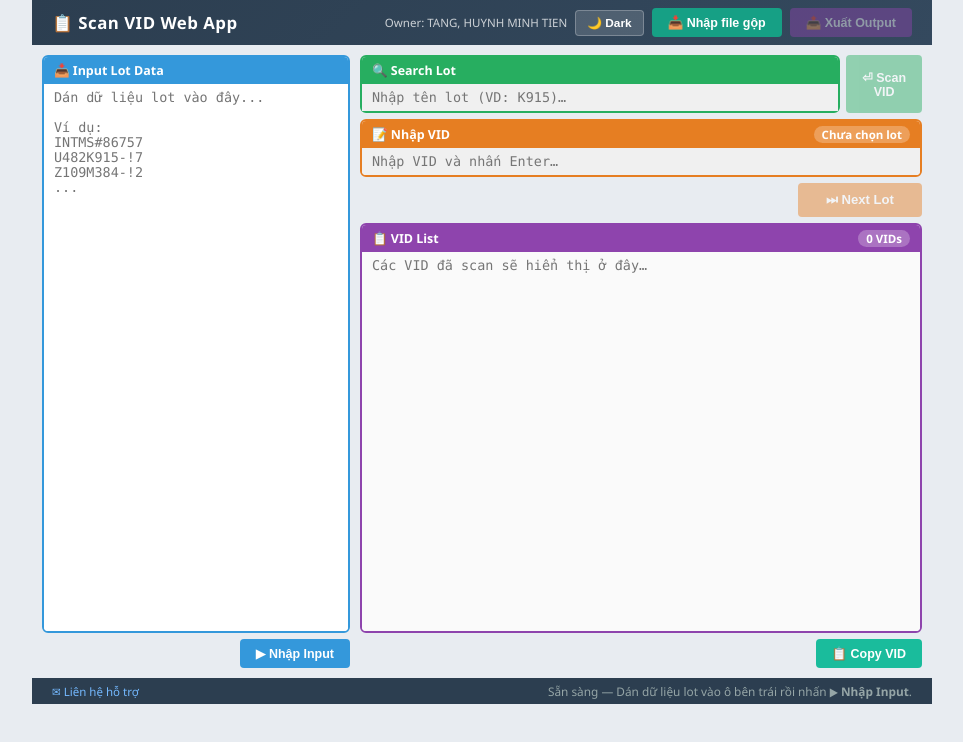
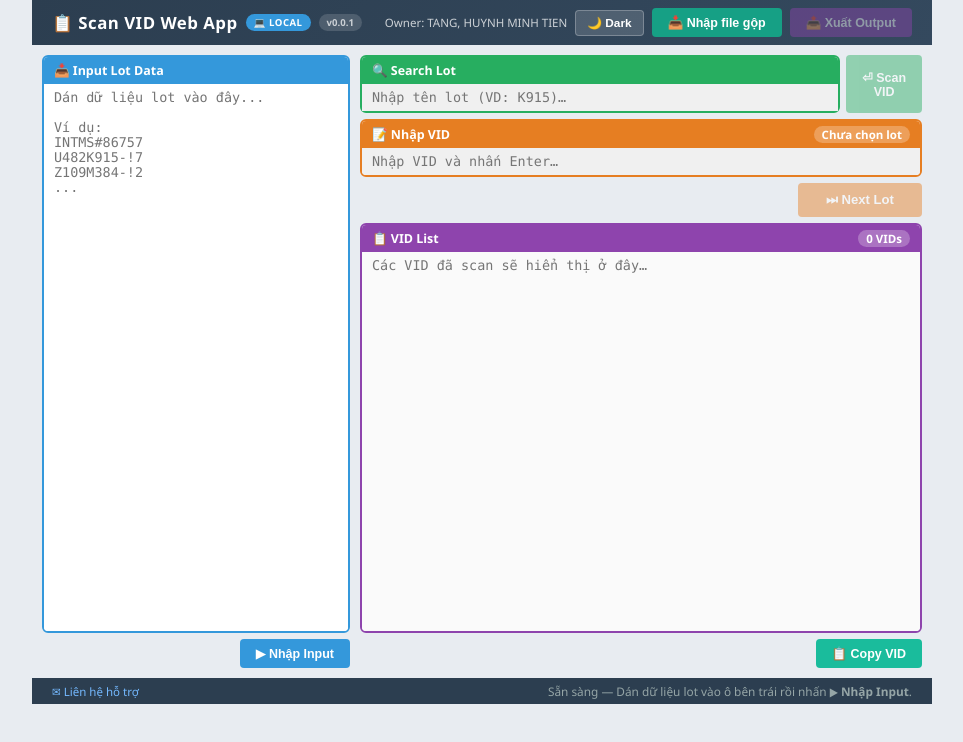
Before and after one commit to TienMat999/scan-vid-web-app, a website: page index.html in a window 1280 px wide. Shown: the whole page, without its empty margins (158-1121 px from the left). Drawn offline with Linux system fonts and the light colour scheme.

Commit message:
release: v0.0.1 - production setup with env badge, vercel config & docs
- Add vercel.json with security headers and clean URLs

- Add environment indicator badge (PREVIEW/LOCAL/hidden for prod)

- Add version badge v0.0.1 in header

- Update README.md with environments, workflow, and tech docs

- Update package.json version to 0.0.1 with description

```diff
--- a/index.html
+++ b/index.html
@@ -399,7 +399,25 @@
 
 <!-- ==================== HEADER ==================== -->
 <header class="app-header">
-    <h1>📋 Scan VID Web App</h1>
+    <div style="display:flex; align-items:center; gap:8px;">
+        <h1>📋 Scan VID Web App</h1>
+        <span id="envBadge" style="
+            font-size: 0.6rem;
+            padding: 2px 8px;
+            border-radius: 10px;
+            font-weight: 700;
+            display: none;
+            letter-spacing: 0.5px;
+        ">PREVIEW</span>
+        <span style="
+            font-size: 0.6rem;
+            padding: 2px 8px;
+            border-radius: 10px;
+            background: rgba(255,255,255,0.15);
+            color: rgba(255,255,255,0.7);
+            font-weight: 600;
+        " id="versionBadge">v0.0.1</span>
+    </div>
     <div style="display:flex; align-items:center; gap:8px;">
         <span style="font-size:.72rem; opacity:.75;">Owner: TANG, HUYNH MINH TIEN</span>
         <button class="btn-theme-toggle" id="btnThemeToggle" title="Chuyển chế độ Sáng / Tối">🌙 Dark</button>
@@ -1180,6 +1198,26 @@
         });
     }
 
+    /* ===== ENVIRONMENT DETECTION ===== */
+    (function detectEnv() {
+        const badge = document.getElementById('envBadge');
+        if (!badge) return;
+        const host = window.location.hostname;
+
+        if (host.includes('-git-preview') || host.includes('preview')) {
+            badge.style.display = 'inline';
+            badge.style.background = '#f39c12';
+            badge.style.color = '#fff';
+            badge.textContent = '🧪 PREVIEW';
+        } else if (host === 'localhost' || host === '127.0.0.1' || host === '') {
+            badge.style.display = 'inline';
+            badge.style.background = '#3498db';
+            badge.style.color = '#fff';
+            badge.textContent = '💻 LOCAL';
+        }
+        // Production: badge stays hidden
+    })();
+
 })();
 </script>
 </body>
--- a/package.json
+++ b/package.json
@@ -1,7 +1,7 @@
 {
   "name": "scan-vid-web-app",
-  "version": "1.0.0",
-  "description": "",
+  "version": "0.0.1",
+  "description": "Web application hỗ trợ scan và quản lý VID cho quy trình sản xuất",
   "main": "index.js",
   "scripts": {
     "test": "echo \"Error: no test specified\" && exit 1"
```
Also changed, not shown: README.md, vercel.json (added).
